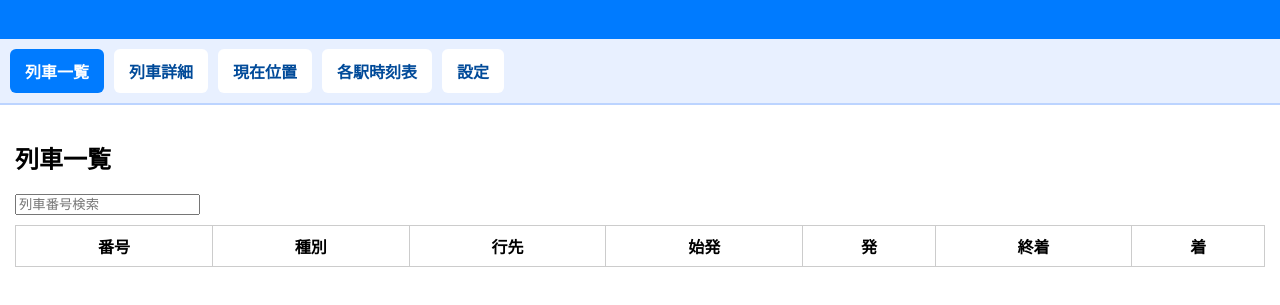
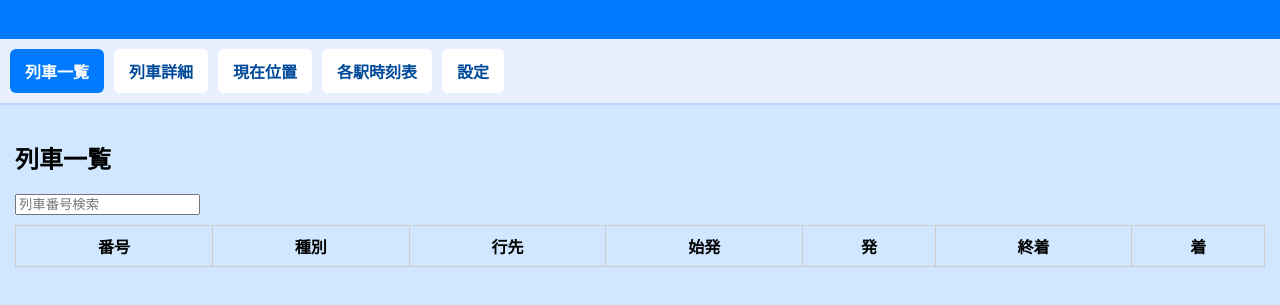
Before and after one commit to nogi2466-tech/tetsudo-site4, a plain HTML site: page index.html in a window 1280 px wide. Shown: the part 103-408 px from the top of the page. Drawn offline with Linux system fonts and the light colour scheme.

Commit message:
Update style.css

```diff
--- a/style.css
+++ b/style.css
@@ -1,3 +1,6 @@
+body {
+  background: #d0e7ff !important;
+}
 /* ============================
    全体
 ============================ */
```
